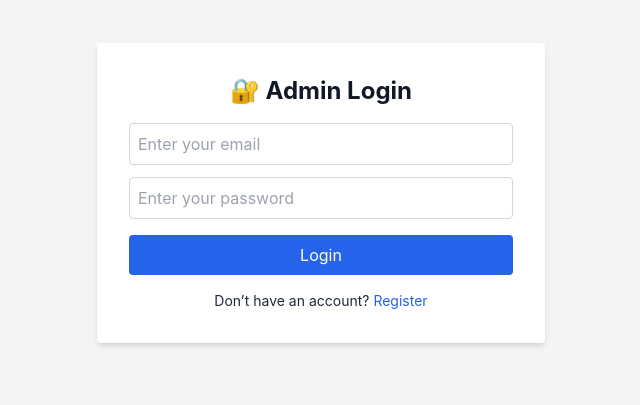
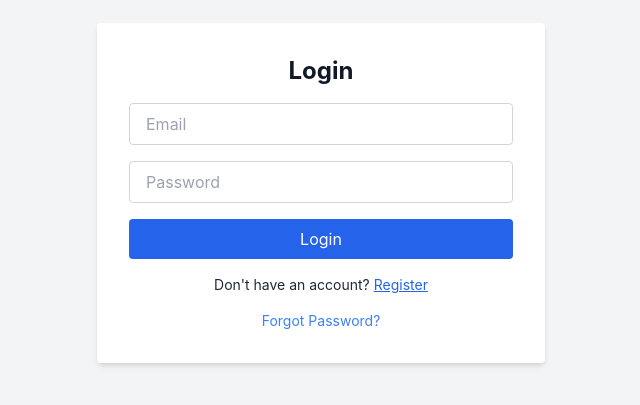
Before and after one commit to Safi649/safibuilds, a Next.js app: page /admin/login in a window 1280 px wide. Shown: the part 207-612 px from the top of the page, without its empty margins (319-959 px from the left). Built offline with nearby package versions, Linux system fonts and the light colour scheme.

Commit message:
Update login.js

```diff
--- a/pages/admin/login.js
+++ b/pages/admin/login.js
@@ -1,25 +1,27 @@
 // 📁 pages/admin/login.js
-import { useState } from 'react';
-import { useRouter } from 'next/router';
-import { signInWithEmailAndPassword } from 'firebase/auth';
-import { auth } from '../../firebase/config';
-import { toast } from 'react-hot-toast';
+import { useState } from "react";
+import { useRouter } from "next/router";
+import { signInWithEmailAndPassword } from "firebase/auth";
+import { auth } from "@/firebase/config";
+import toast from "react-hot-toast";
 
 export default function Login() {
+  const [email, setEmail] = useState("");
+  const [password, setPassword] = useState("");
   const router = useRouter();
-  const [email, setEmail] = useState('');
-  const [password, setPassword] = useState('');
 
-  const handleLogin = async () => {
-    if (!email || !password) {
-      toast.error("Please fill in both fields");
-      return;
-    }
+  const handleLogin = async (e) => {
+    e.preventDefault();
+    try {
+      const { user } = await signInWithEmailAndPassword(auth, email, password);
 
-    try {
-      await signInWithEmailAndPassword(auth, email, password);
+      if (!user.emailVerified) {
+        toast.error("Please verify your email before logging in.");
+        return;
+      }
+
       toast.success("Login successful!");
-      router.push('/admin/dashboard');
+      router.push("/admin/dashboard");
     } catch (error) {
       toast.error("Login failed: " + error.message);
     }
@@ -27,35 +29,46 @@ export default function Login() {
 
   return (
     <div className="min-h-screen flex items-center justify-center bg-gray-100 px-4">
-      <div className="bg-white p-8 rounded shadow-md w-full max-w-md">
-        <h1 className="text-2xl font-bold mb-4 text-center">🔐 Admin Login</h1>
+      <form onSubmit={handleLogin} className="bg-white p-8 rounded shadow-md w-full max-w-md space-y-4">
+        <h2 className="text-2xl font-bold text-center">Login</h2>
 
         <input
           type="email"
-          placeholder="Enter your email"
-          className="w-full p-2 border border-gray-300 rounded mb-3"
+          placeholder="Email"
+          className="w-full px-4 py-2 border rounded"
+          value={email}
           onChange={(e) => setEmail(e.target.value)}
+          required
         />
 
         <input
           type="password"
-          placeholder="Enter your password"
-          className="w-full p-2 border border-gray-300 rounded mb-4"
+          placeholder="Password"
+          className="w-full px-4 py-2 border rounded"
+          value={password}
           onChange={(e) => setPassword(e.target.value)}
+          required
         />
 
         <button
-          onClick={handleLogin}
+          type="submit"
           className="w-full bg-blue-600 text-white py-2 rounded hover:bg-blue-700 transition"
         >
           Login
         </button>
 
-        <p className="text-center mt-4 text-sm">
-          Don’t have an account?{' '}
-          <a href="/admin/register" className="text-blue-600 hover:underline">Register</a>
+        <p className="text-sm text-center">
+          Don't have an account?{" "}
+          <a href="/admin/register" className="text-blue-600 underline">
+            Register
+          </a>
         </p>
-      </div>
+        <p className="text-sm text-center mt-2">
+          <a href="/admin/forgot-password" className="text-blue-500 hover:underline">
+            Forgot Password?
+          </a>
+        </p>
+      </form>
     </div>
   );
 }
```
